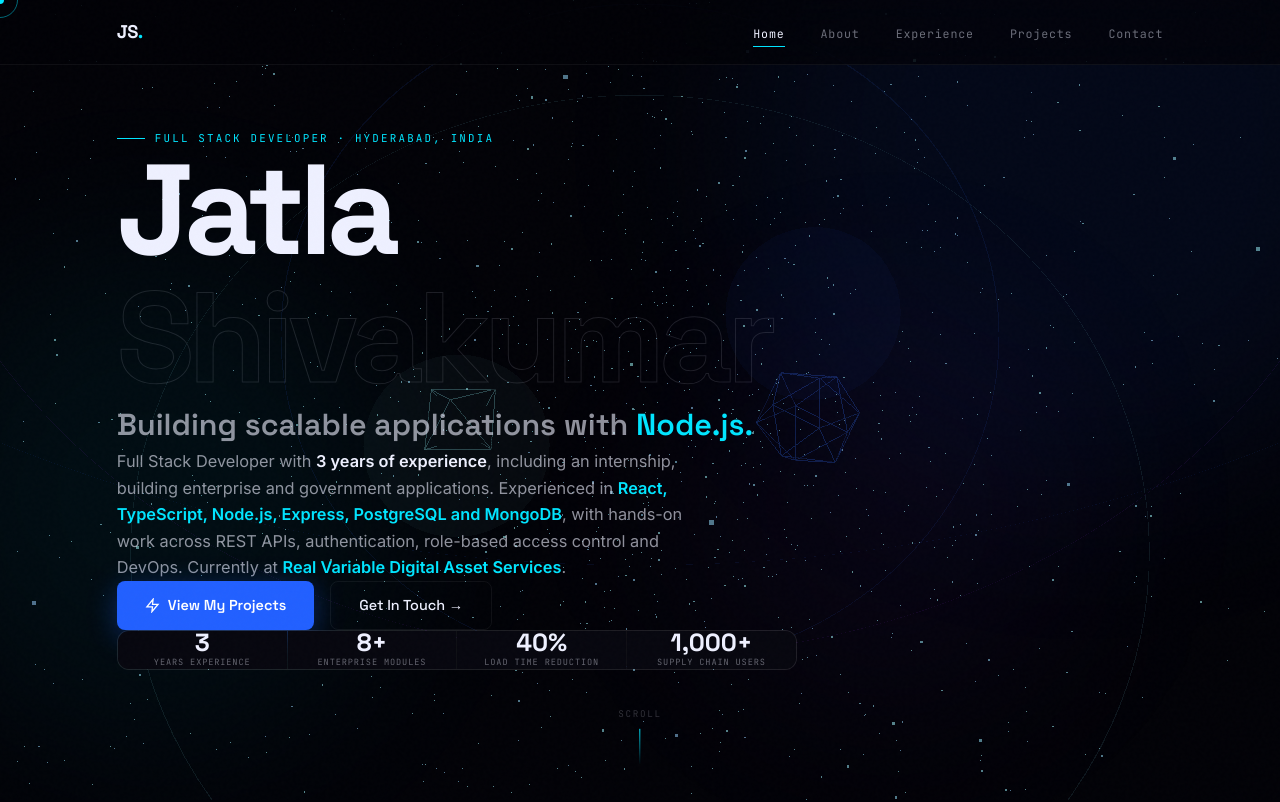
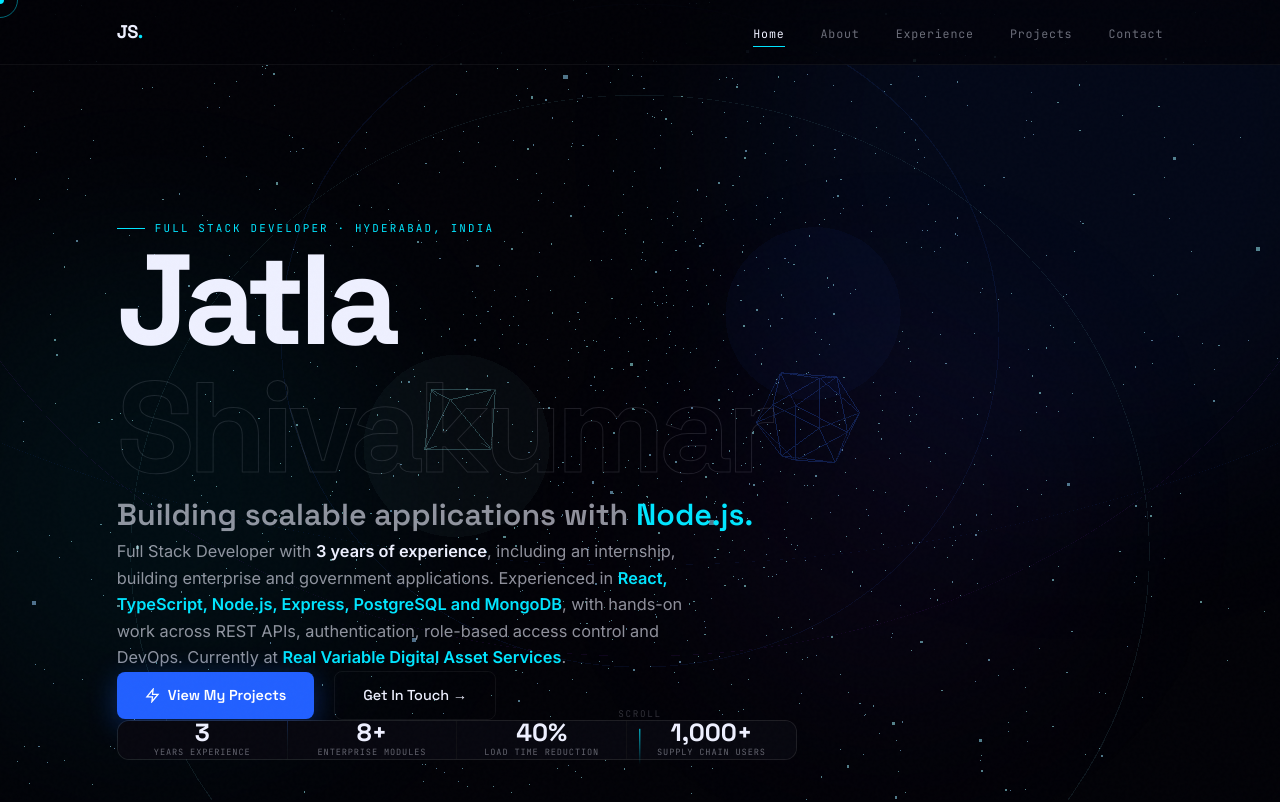
Before and after one commit to jatlashivakumar/portfolio, a React (Vite) app: page / in a window 1280 px wide. Shown: the top 802 px of the page. Built offline with nearby package versions, Linux system fonts and the light colour scheme.

Commit message:
Refactor Hero component layout and styles
Updated section padding and layout styles in Hero component.

```diff
--- a/src/components/Hero.jsx
+++ b/src/components/Hero.jsx
@@ -64,7 +64,14 @@ const stats = [
 
 export default function Hero() {
   return (
-    <section id="home" className="relative min-h-screen flex items-center pt-28 pb-20">
+  <section
+  id="home"
+  className="relative min-h-screen flex items-center pb-20"
+  style={{
+    paddingTop: '180px',
+    boxSizing: 'border-box',
+  }}
+>
       <Layout className="w-full">
         <motion.div variants={stagger} initial="hidden" animate="show">
           <motion.div
@@ -76,7 +83,7 @@ export default function Hero() {
             Full Stack Developer · Hyderabad, India
           </motion.div>
 
-          <div className="overflow-hidden mt-10 mb-4">
+          <div className="overflow-hidden mb-4">
             <motion.h1 variants={fadeUp} className="font-bold leading-none" style={{ fontFamily: 'Space Grotesk', fontSize: 'clamp(4rem,10vw,9rem)', letterSpacing: '-0.05em', color: '#eef0ff' }}>
               Jatla
             </motion.h1>
@@ -93,8 +100,10 @@ export default function Hero() {
             Full Stack Developer with <strong style={{ color: '#eef0ff' }}>3 years of experience</strong>, including an internship, building enterprise and government applications. Experienced in <strong style={{ color: '#00e5ff' }}>React, TypeScript, Node.js, Express, PostgreSQL and MongoDB</strong>, with hands-on work across REST APIs, authentication, role-based access control and DevOps. Currently at <strong style={{ color: '#00e5ff' }}>Real Variable Digital Asset Services</strong>.
           </motion.p>
 
-          <motion.div variants={fadeUp} className="flex flex-wrap gap-4 mb-16">
-            <button
+<motion.div
+  variants={fadeUp}
+  className="flex flex-wrap items-center gap-5 mt-7 mb-10"
+>            <button
               onClick={() => document.getElementById('projects')?.scrollIntoView({ behavior: 'smooth' })}
               className="cursor-none inline-flex items-center gap-2 rounded-lg text-white font-semibold border-none hover:-translate-y-0.5 transition-all duration-200 "
               style={{ fontFamily: 'Space Grotesk', fontSize: '.9rem', padding: '13px 28px', background: '#2260ff', boxShadow: '0 6px 28px rgba(34,96,255,0.35)' }}
```
